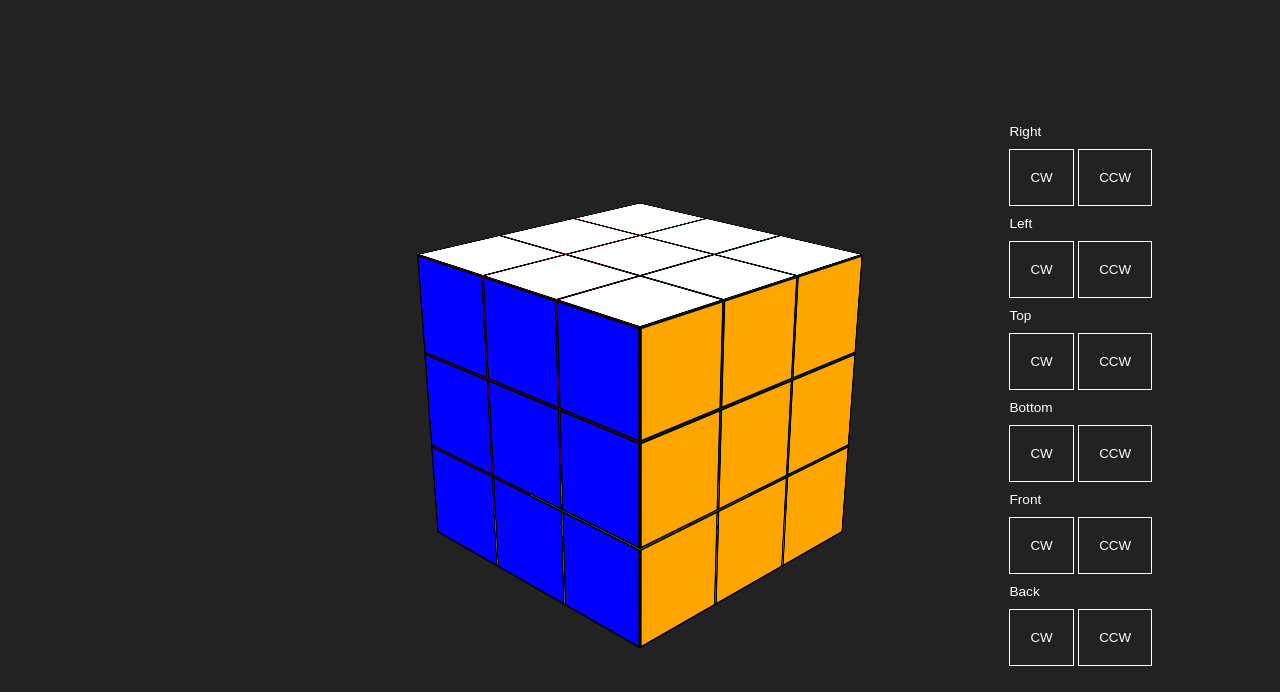
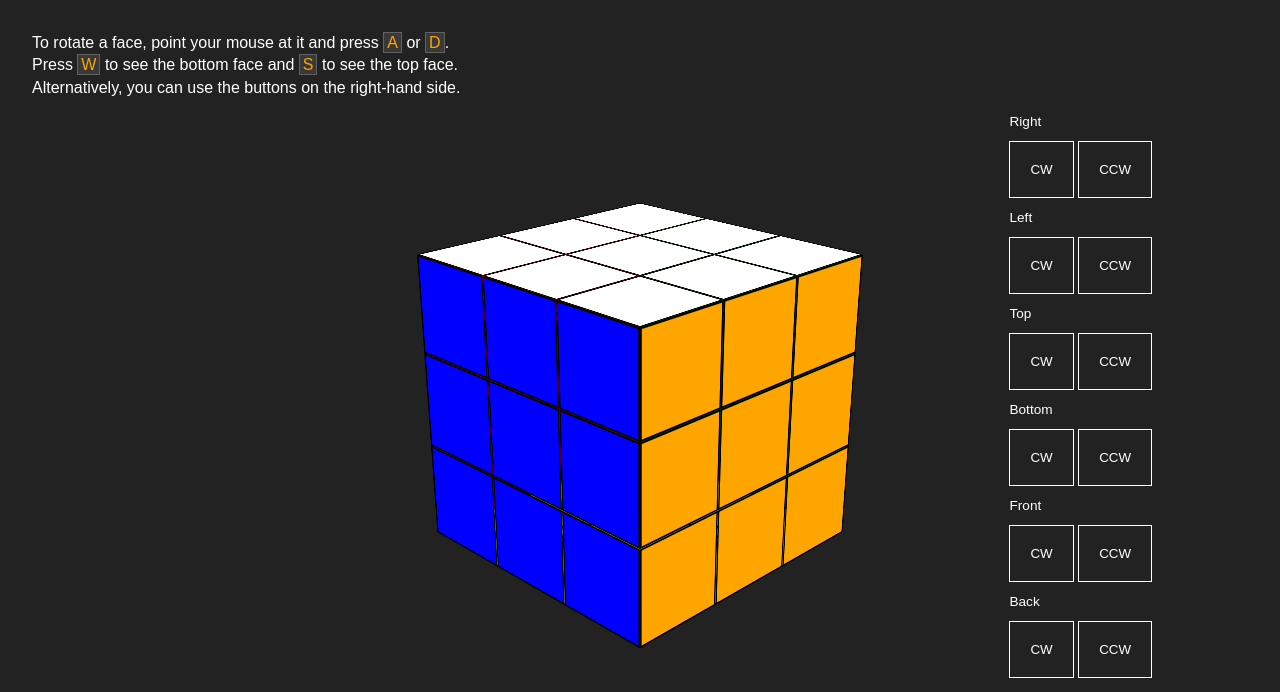
Before and after one commit to spindlymist/rubiks-cube, a plain HTML site: page index.html in a window 1280 px wide. Drawn offline with Linux system fonts and the light colour scheme.

Commit message:
add instructions

```diff
--- a/index.html
+++ b/index.html
@@ -9,6 +9,10 @@
     <title>Cube</title>
 </head>
 <body>
+    <p>To rotate a face, point your mouse at it and press <span class="keycap">A</span> or <span class="keycap">D</span>.</p>
+    <p>Press <span class="keycap">W</span> to see the bottom face and <span class="keycap">S</span> to see the top face.</p>
+    <p>Alternatively, you can use the buttons on the right-hand side.</p>
+
     <div class="controls">
         <div class="control-group">
             <p>Right</p>
--- a/style.scss
+++ b/style.scss
@@ -19,14 +19,13 @@ $half-size: $cube-size / 2;
 }
 
 body{
-    display: flex;
-    justify-content: center;
-    align-items: center;
     height: 100vh;
+    padding: 2rem;
     background: #222;
     font-family: sans-serif;
+    color: white;
+    line-height: 1.4;
 }
-
 
 .cube, .cubelet, .rotation-container {
     transform-style: preserve-3d;
@@ -40,6 +39,8 @@ body{
 .cube {
     transform: perspective(1200px) rotateY(45deg) rotate3d(0.707, 0, 0.707, -22.5deg);
     transition: transform .4s;
+    left: 50%;
+    top: 50%;
 }
 
 .face {
@@ -85,6 +86,14 @@ $colors: white, yellow, blue, green, red, orange;
         background-color: $color;
     }
 }
+
+.keycap {
+    color: orange;
+    border: 1px solid rgba(white, .2);
+    background-color: rgba(white, .1);
+    padding: 1px 3px;
+}
+
 .controls {
     display: flex;
     position: fixed;
```
Also changed, not shown: style.css, 1 other file.
